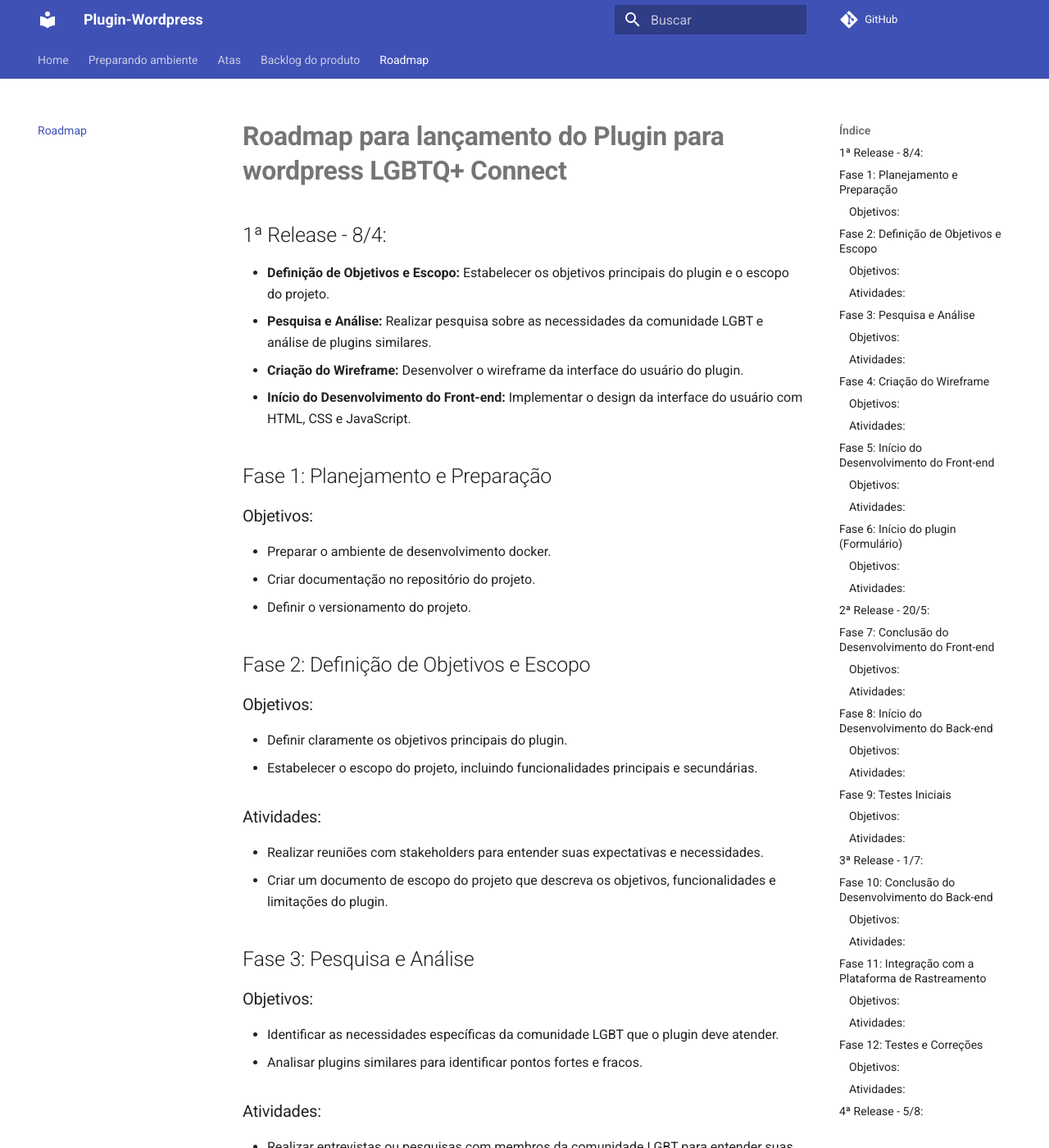
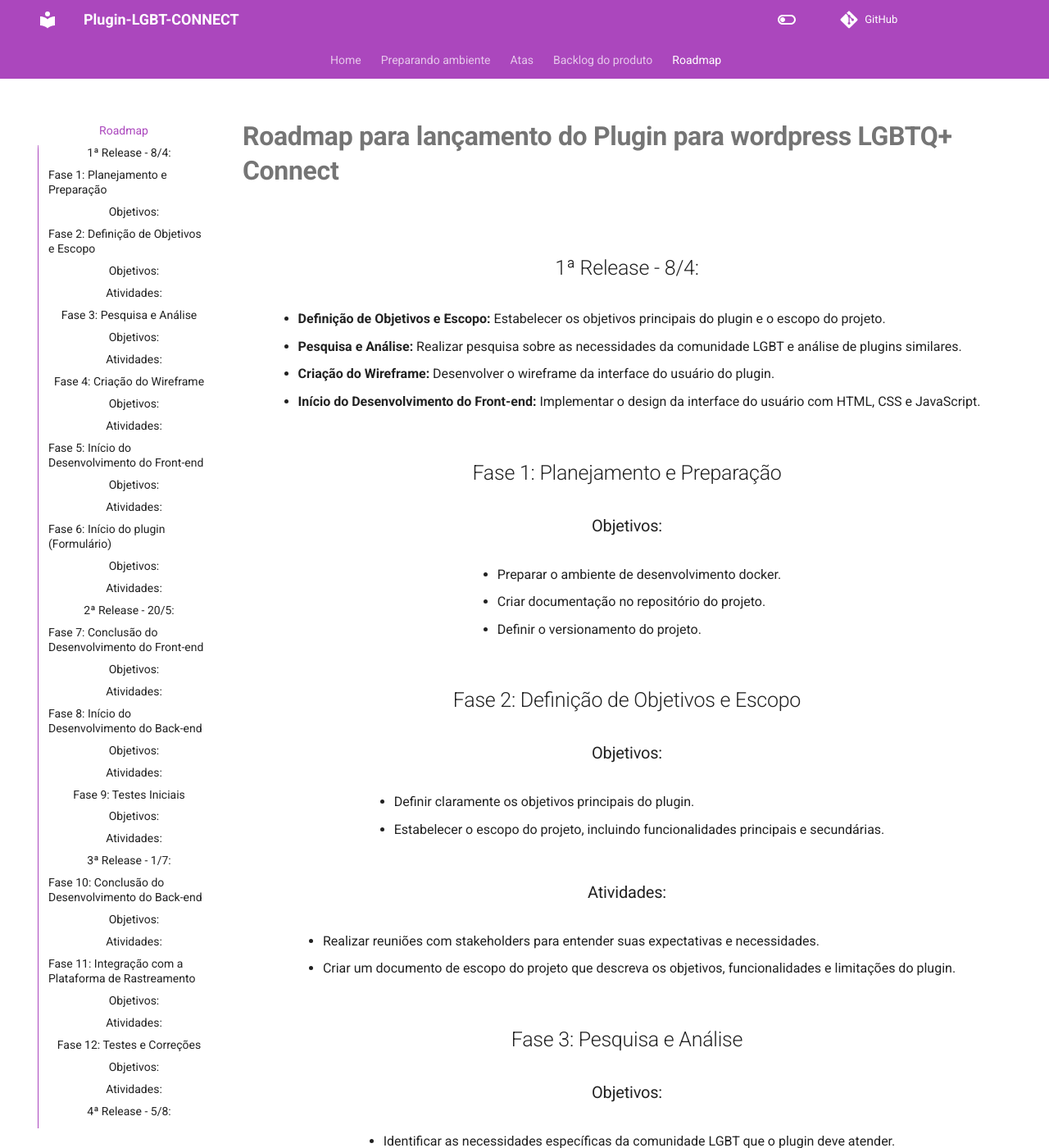
Before and after one commit to ResidenciaTICBrisa/T2G8-Plugin-Wordpress, an MkDocs documentation site: the page built from docs/roadmap.md, in a window 1280 px wide and 1400 px high. Shown: the whole window at 82% size. Built offline with MkDocs 1.6.1 and Material for MkDocs 9.7.7, drawn with Linux system fonts in a browser that asks for light colours; comment, search, counter and statistics services are not loaded.

Commit message:
Melhorias na pagina do github pages

```diff
--- a/docs/assets/stylesheets/extra.css
+++ b/docs/assets/stylesheets/extra.css
@@ -1,6 +1,23 @@
 @import url('https://fonts.googleapis.com/css2?family=Montserrat&family=Ubuntu&display=swap');
 
-#t2g8-plugin-wordpress{
-    color: #4051b5;
+#t2g8-plugin-wordpress, #sobre-o-projeto, #desenvolvedores{
+    color: grey;
     font-weight: 500;
+    display: flex;
+    align-items: center;
+    justify-self: center;
 }
+ARTICLE{
+    display: flex;
+    align-items: center;
+    justify-self: center;
+    flex-direction: column;
+}
+A {
+    display: flex;
+    justify-content: center;
+    align-items: center; /* Centraliza verticalmente */
+}
+.md-tabs{
+    display: flex;
+}
--- a/mkdocs.yml
+++ b/mkdocs.yml
@@ -1,21 +1,45 @@
-site_name: Plugin-Wordpress
+site_name: Plugin-LGBT-CONNECT
 repo_url: https://github.com/ResidenciaTICBrisa/T2G8-Plugin-Wordpress
 
 extra_css:
-        - assets/stylesheets/extra.css
+  - assets/stylesheets/extra.css
 
 theme:
-        name: material
-        language: pt
-        features:
-                - navigation.tabs
+  name: material
+  language: pt
+  features:
+    - navigation.tabs
+    - navigation.sections
+    - toc.integrate
+    - navigation.top
+    - search.suggest
+    - search.highlight
+    - content.tabs.link
+    - content.code.annotation
+    - content.code.copy
+  palette:
+    - scheme: default
+      toggle:
+        icon: material/toggle-switch-off-outline
+        name: Switch to dark mode
+      primary: purple
+      accent: purple
+    - scheme: slate
+      toggle:
+        icon: material/toggle-switch
+        name: Switch to light mode
+      primary: lime
+      accent: lime
+
+plugins:
+  - social
 
 nav:
-        - Home: index.md
-        - Preparando ambiente: preparandoambiente.md
-        - Atas:
-                - ata modelo: Atas/ata-modelo.md
-                - ata reunião 1: Atas/ata-reuniao1.md
-                - ata reunião 2: Atas/ata-reuniao2.md
-        - Backlog do produto: backlog.md
-        - Roadmap: roadmap.md
+  - Home: index.md
+  - Preparando ambiente: preparandoambiente.md
+  - Atas:
+      - ata modelo: Atas/ata-modelo.md
+      - ata reunião 1: Atas/ata-reuniao1.md
+      - ata reunião 2: Atas/ata-reuniao2.md
+  - Backlog do produto: backlog.md
+  - Roadmap: roadmap.md
```
Also changed, not shown: docs/index.md (+8 -5 lines).
